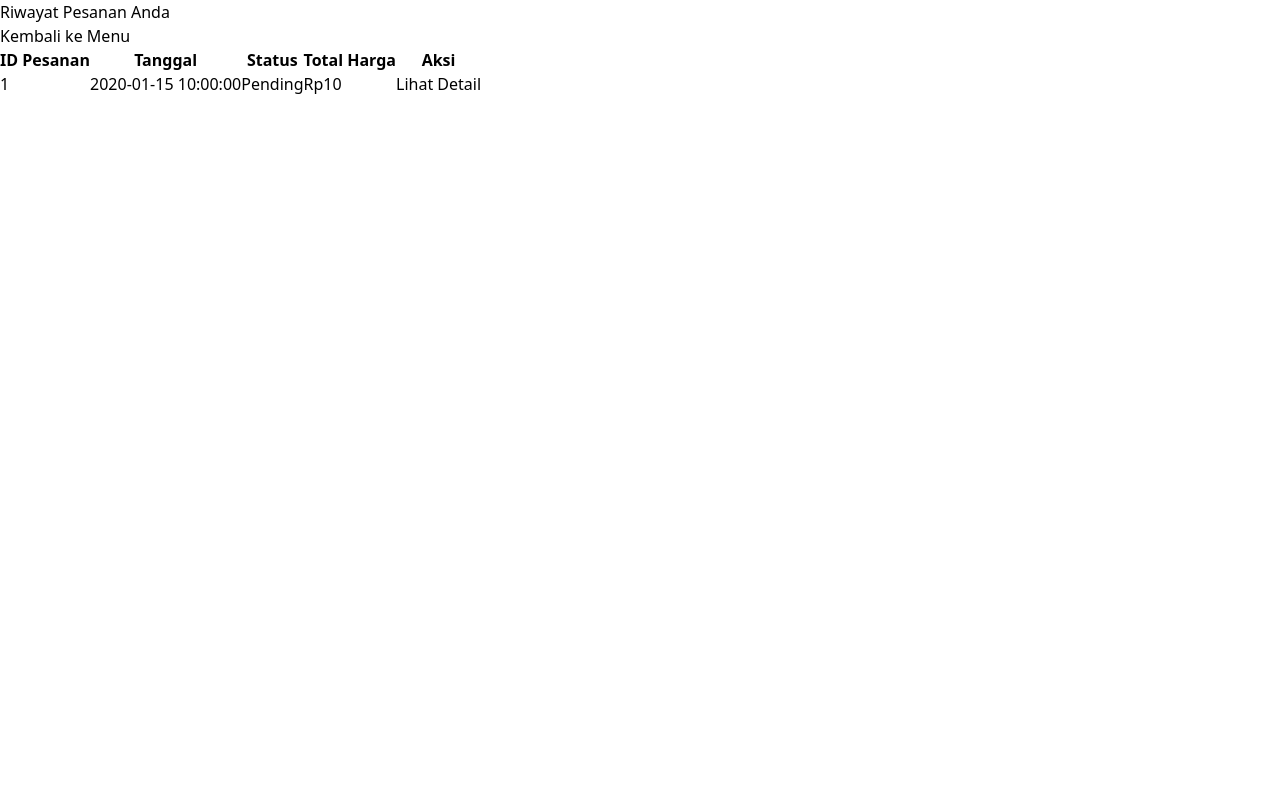
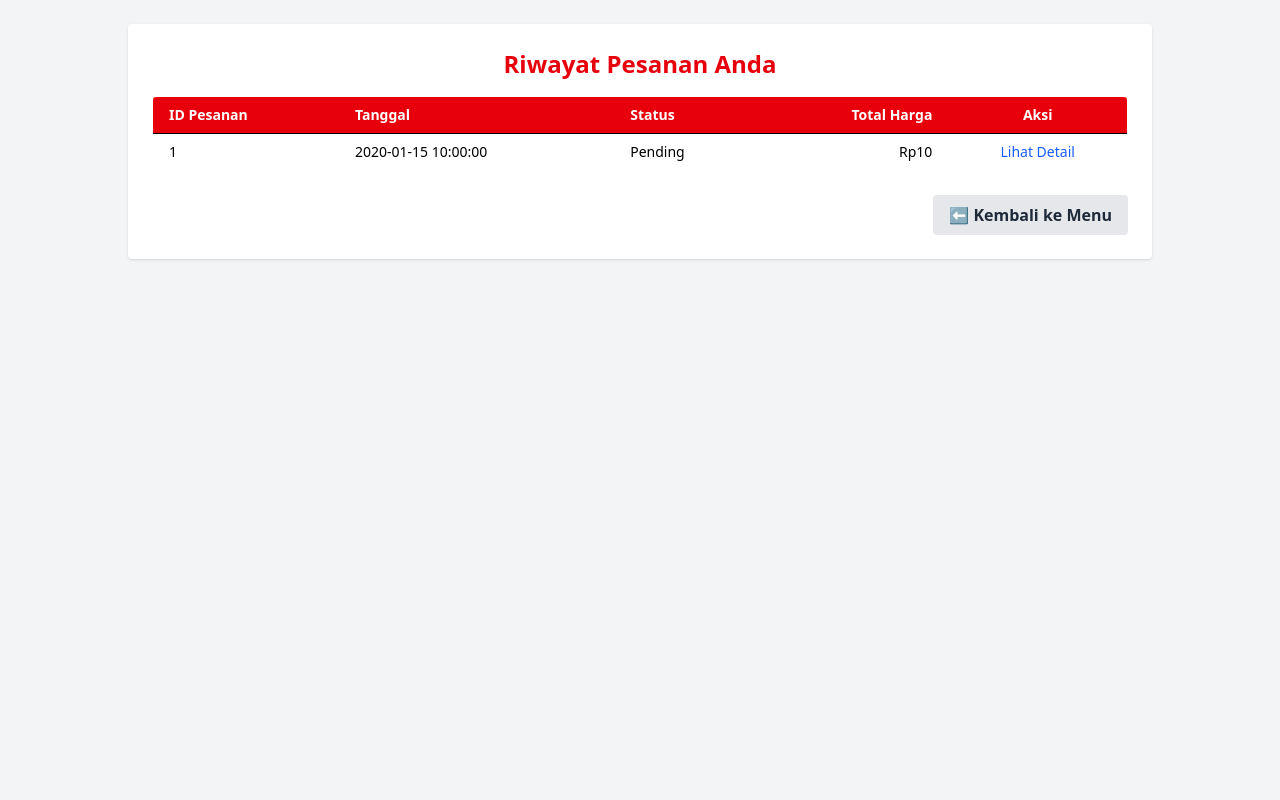
Before and after one commit to fikrahdamar/website-wm-sambal-belut, a PHP site: page /user/order/history.php in a window 1280 px wide. Run offline with PHP 8.4, Linux system fonts and the light colour scheme; the visitor is signed in with stand-in values (Sample User, id 1); tables that the repository leaves empty hold one stand-in row (values such as "Sample post"); style sheets or scripts are compiled from the project's sources.

Commit message:
Update history.php

```diff
--- a/user/order/history.php
+++ b/user/order/history.php
@@ -23,36 +23,52 @@ $orders = $stmt->fetchAll(PDO::FETCH_ASSOC);
 <head>
     <meta charset="UTF-8">
     <title>Riwayat Pesanan</title>
-    <link rel="stylesheet" href="../../assets/style.css">
+    <link href="../../src/output.css" rel="stylesheet">
 </head>
-<body>
-    <h2>Riwayat Pesanan Anda</h2>
-    <a href="../../menu">Kembali ke Menu</a>
-    <table border="1" cellpadding="8" cellspacing="0">
-        <thead>
+<body class="bg-gray-100 min-h-screen p-6">
+
+    <div class="max-w-5xl mx-auto bg-white p-6 rounded shadow">
+        <h2 class="text-2xl font-bold text-red-600 mb-4 text-center">Riwayat Pesanan Anda</h2>
+
+        <div class="overflow-x-auto">
+            <table class="min-w-full border border-gray-200 rounded overflow-hidden text-sm">
+                <thead class="bg-red-600 text-white">
                     <tr>
-                <th>ID Pesanan</th>
-                <th>Tanggal</th>
-                <th>Status</th>
-                <th>Total Harga</th>
-                <th>Aksi</th>
+                        <th class="text-left px-4 py-2">ID Pesanan</th>
+                        <th class="text-left px-4 py-2">Tanggal</th>
+                        <th class="text-left px-4 py-2">Status</th>
+                        <th class="text-right px-4 py-2">Total Harga</th>
+                        <th class="text-center px-4 py-2">Aksi</th>
                     </tr>
                 </thead>
-        <tbody>
+                <tbody class="bg-white">
                     <?php if (count($orders) > 0): ?>
                         <?php foreach ($orders as $order): ?>
-                    <tr>
-                        <td><?= htmlspecialchars($order['id']) ?></td>
-                        <td><?= htmlspecialchars($order['created_at']) ?></td>
-                        <td><?= htmlspecialchars(ucfirst($order['status'])) ?></td>
-                        <td>Rp<?= number_format($order['total_price'], 0, ',', '.') ?></td>
-                        <td><a href="detail.php?id=<?= $order['id'] ?>">Lihat Detail</a></td>
+                            <tr class="border-t">
+                                <td class="px-4 py-2"><?= htmlspecialchars($order['id']) ?></td>
+                                <td class="px-4 py-2"><?= htmlspecialchars($order['created_at']) ?></td>
+                                <td class="px-4 py-2 capitalize"><?= htmlspecialchars($order['status']) ?></td>
+                                <td class="px-4 py-2 text-right">Rp<?= number_format($order['total_price'], 0, ',', '.') ?></td>
+                                <td class="px-4 py-2 text-center">
+                                    <a href="detail.php?id=<?= $order['id'] ?>" class="text-blue-600 hover:underline">Lihat Detail</a>
+                                </td>
                             </tr>
                         <?php endforeach; ?>
                     <?php else: ?>
-                <tr><td colspan="5">Belum ada pesanan.</td></tr>
+                        <tr>
+                            <td colspan="5" class="px-4 py-3 text-center text-gray-500">Belum ada pesanan.</td>
+                        </tr>
                     <?php endif; ?>
                 </tbody>
             </table>
+        </div>
+
+        <div class="mt-6 text-right">
+            <a href="../menu/index.php" class="inline-block bg-gray-200 hover:bg-gray-300 text-gray-800 font-semibold py-2 px-4 rounded">
+                ⬅ Kembali ke Menu
+            </a>
+        </div>
+    </div>
+
 </body>
 </html>
```
Lines whose indentation alone changed are shown as unchanged.
